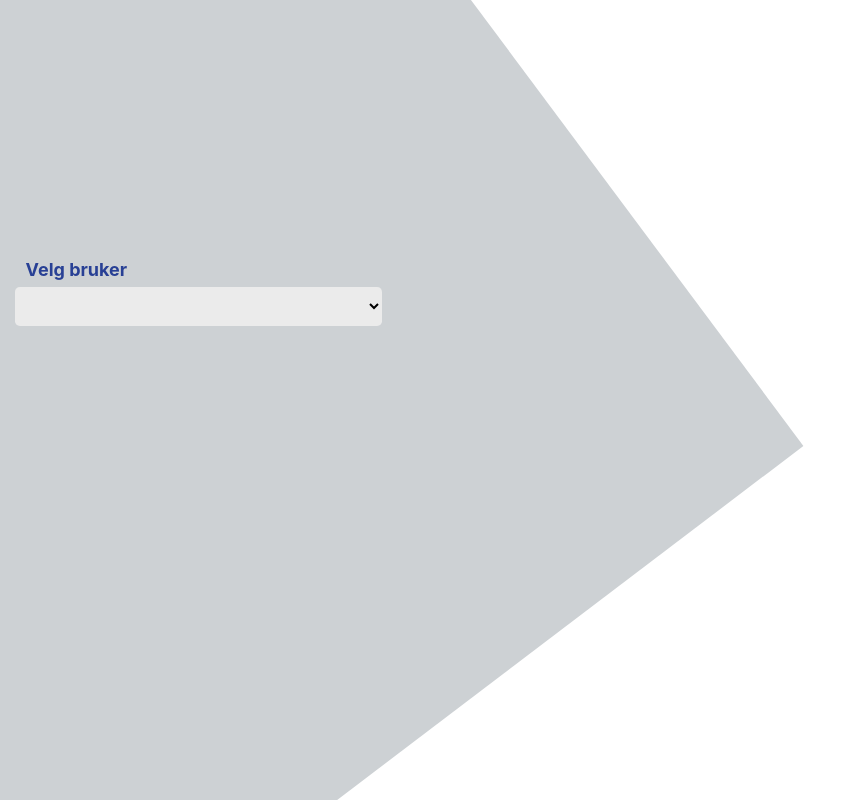
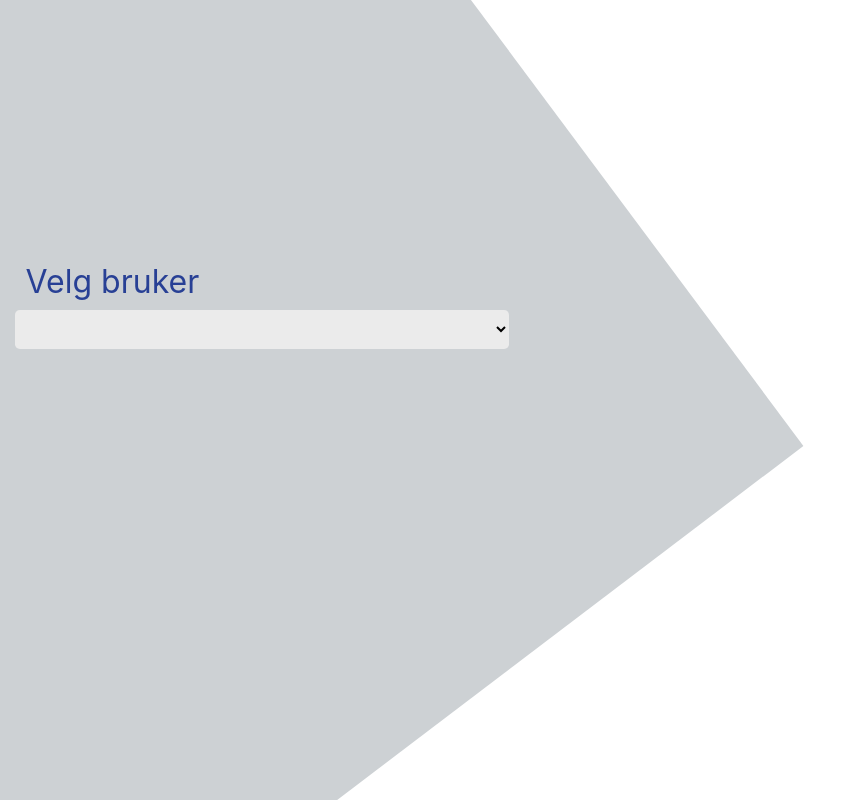
Before and after one commit to Glasspaper-Solutions/invoicing, a Vue app: page / in a window 1280 px wide. Shown: the top 800 px of the page, without its empty margins (0-851 px from the left). Built offline with nearby package versions, Linux system fonts and the light colour scheme.

Commit message:
'Velg bruker' text changes

```diff
--- a/src/assets/main.css
+++ b/src/assets/main.css
@@ -225,12 +225,12 @@ h1 {
 .select-user {
   color: rgb(40, 64, 149);
   margin-left: 1vw;
-  margin-right: 70vw;
+  margin-right: 60vw;
   margin-top: 20vw;
 }
 
 .select-user > label {
 font-size: larger;
-font-weight: bolder;
 margin-left: 1vw;
+font-size: 2rem;
 }
```
